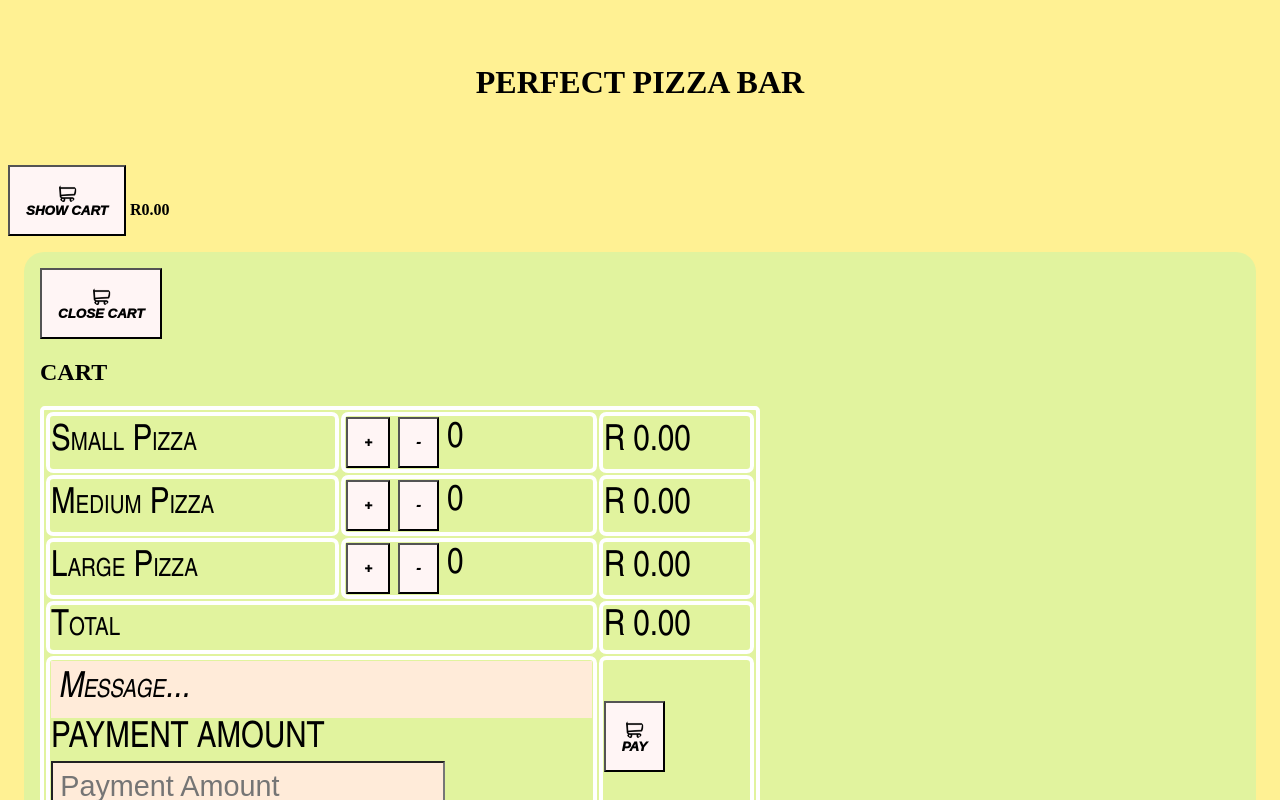
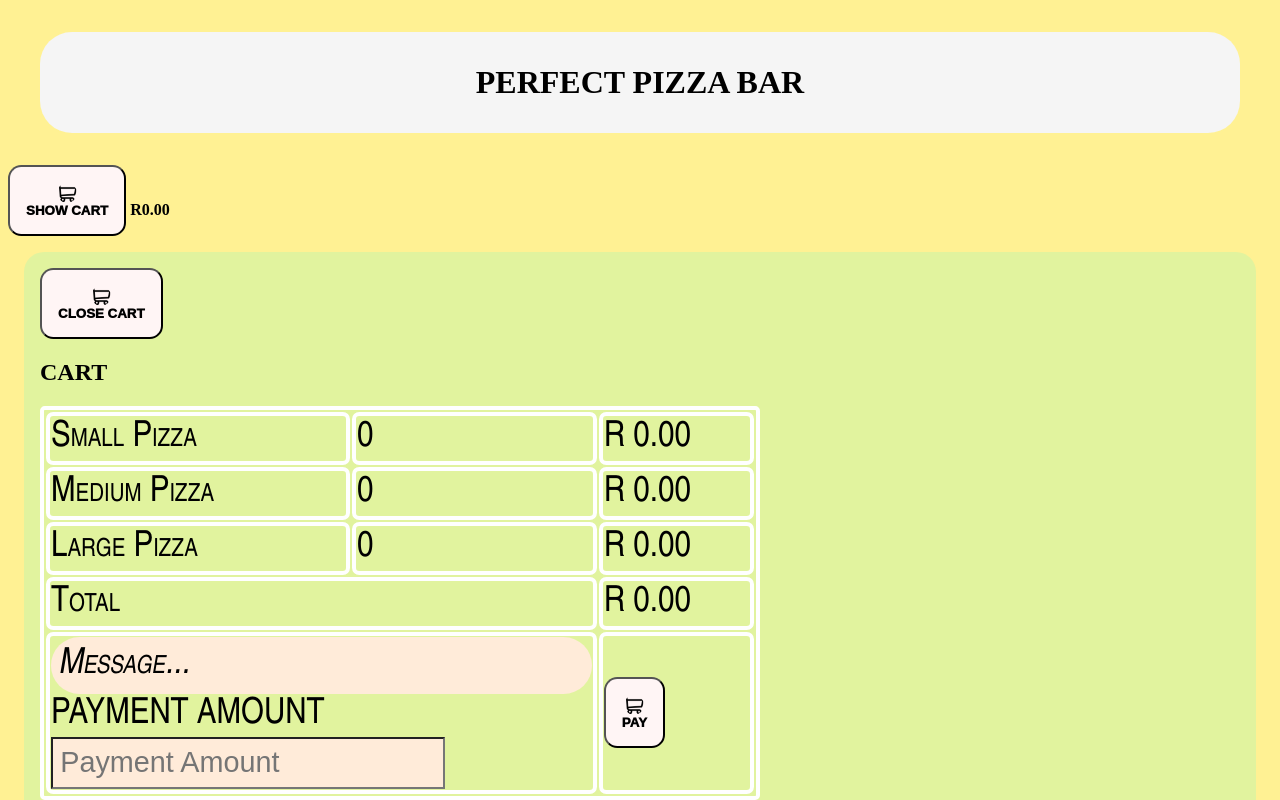
Before and after one commit to TPSimelane/pizza-cart, a plain HTML site: page index.html in a window 1280 px wide. Both pictures are taken after a click on the button "SHOW CART". Shown: the top 800 px of the page. Drawn offline with nearby package versions, Linux system fonts and the light colour scheme.

Commit message:
Pizza cart update

```diff
--- a/Style.css
+++ b/Style.css
@@ -2,8 +2,19 @@ h1{
     text-align: center !important;
     padding: 1em;
     margin: 1em;
-    background-color: ;
+    background-color: whitesmoke;
+    border-radius: 1em;
 }
+
+h1:hover{
+    text-align: center !important;
+    padding: 1em;
+    margin: 1em;
+    background-color: rgb(255, 251, 215);
+    border-radius: 1em;
+    text-shadow: 10em;
+}
+
 body{
     background-color: rgb(255, 241, 147);
 }
@@ -27,14 +38,15 @@ p{
 button{
 background-color: rgb(255, 245, 245);
 padding: 1.2em;
-font-style: italic;
+font-style: bold;
 font-weight: 1000;
+border-radius: 1em;
 }
 
 button:hover{
 background-color: rgb(189, 189, 189);
 padding: 1.2em;
-font-style: bold;
+font-style: italic;
 font-weight: 1000;
 transition: 0.001s;
 border-color: rgb(255, 0, 0);
@@ -61,7 +73,7 @@ img:hover{
     margin: auto;
     display:block;
     align-content:center;
-    border-radius: 12em;
+    border-radius: 4em;
     image-resolution: 100px;
 }
 
@@ -71,7 +83,7 @@ img:hover{
   font-style: italic;
   font-weight: 100;
   border-color: rgb(255, 127, 180);
-  border radius:2em;
+  border-radius:2em;
 }
 .message:hover{
   background-color: rgb(255, 198, 148);
@@ -132,3 +144,4 @@ flex: 1;
  .pizzas{
  display: flex;
 }
+}
--- a/index.html
+++ b/index.html
@@ -66,7 +66,7 @@
 </head>
 
 <body>
-    <div >
+  <div >
     <div class="container" x-data="{
         showCart: false,
         sPizzaTotal: 0.00,
@@ -75,7 +75,9 @@
         mPizzaQty: 0,
         lPizzaTotal: 0.00,
         lPizzaQty: 0,
-        cartTotal: 0.00}">
+        cartTotal: 0.00
+
+        }">
 
 		<div class="header">
 			<div class="f3">
@@ -110,8 +112,8 @@
 					<tbody><tr>
 						<td>Small Pizza</td>
 						<td>
-							<button>+</button>
-							<button>-</button>
+							<button x-on:click="BuySPizza" x-show="sPizzaQty>0">+</button>
+							<button x-on:click="ClearSPizza" x-show="sPizzaQty>0">-</button>
                             <span x-text="sPizzaQty"></span>
 						</td>
 						<td>
@@ -121,8 +123,8 @@
 					<tr>
 						<td>Medium Pizza</td>
 						<td>
-							<button>+</button>
-							<button>-</button>
+							<button x-on:click="BuyMPizza" x-show="mPizzaQty>0">+</button>
+							<button x-on:click="ClearMPizza" x-show="mPizzaQty>0">-</button>
                             <span x-text="mPizzaQty"></span>
 						</td>
 						<td>
@@ -132,8 +134,8 @@
 					<tr>
 						<td>Large Pizza</td>
 						<td>
-							<button>+</button>
-							<button>-</button>
+							<button x-on:click="BuyLPizza" x-show="lPizzaQty>0">+</button>
+							<button x-on:click="ClearLPizza" x-show="lPizzaQty>0">-</button>
                             <span x-text="lPizzaQty"></span>
 						</td>
 						<td >
@@ -164,12 +166,8 @@
 					</tr>
 				</tbody></table>
 			</div>
-
 		</div>
 
-		</div>
-
-</div>
     <div class="container">
         <div class="pizzas">
             <div class="small_pizza">
@@ -208,6 +206,10 @@
             <p>ADDRESS: 1 Thick Crust Street, Tomato Town </p>
         </div>
     </div>
+
+		</div>
+    </div>
+
 </div>
 </body>
 </html>
```
